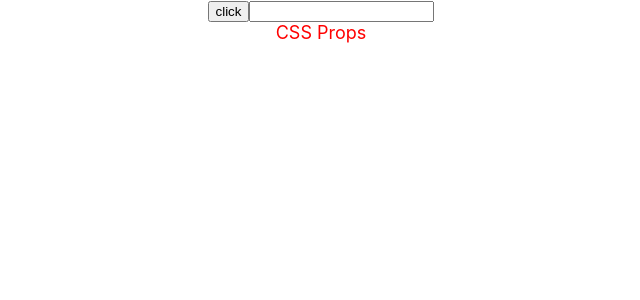
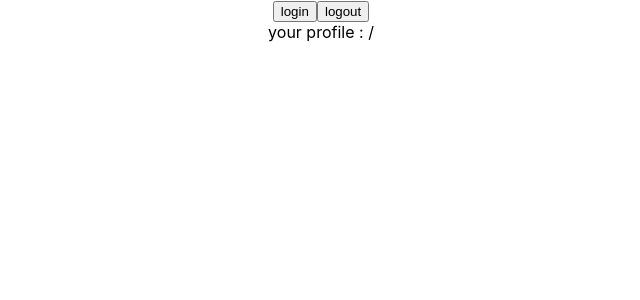
Before and after one commit to 10009ukk/react-ts-practice, a React (Create React App) app: page / in a window 1280 px wide. Shown: the top 300 px of the page, without its empty margins (319-959 px from the left). Built offline with nearby package versions, Linux system fonts and the light colour scheme.

Commit message:
usestate change to authUser type / null

```diff
--- a/src/App.tsx
+++ b/src/App.tsx
@@ -1,19 +1,11 @@
-import { useState } from 'react';
 import './App.css';
-import { Button } from "./components/props/Button"
-import { Input } from './components/props/Input';
-import { CSS } from './components/props/CSS';
+import { User } from './components/state/User';
 
 function App() {
-  const [value, setValue] = useState("");
 
   return (
     <div className="App">
-      <Button onClick={(event) => {
-        console.log("on click", event);
-      }} />
-      <Input value={value} onChange={(event) => setValue(event.target.value)} />
-      <CSS styles={{color: "red", fontSize: "large"}} />
+      <User />
     </div>
   );
 }
--- /dev/null
+++ b/src/components/state/User.tsx
@@ -0,0 +1,28 @@
+import { useState } from "react"
+
+type AuthUser = {
+    name: string,
+    email: string
+}
+
+export const User = () => {
+    const [user, setUser] = useState<AuthUser | null>(null);
+
+    const login = () => {
+        setUser({
+            name: "Man",
+            email: "jeongmal00@naver.com"
+        })
+    }
+
+    const logout = () => {
+        setUser(null)
+    }
+    return (
+        <div>
+            <button onClick={login}>login</button>
+            <button onClick={logout}>logout</button>
+            <div>your profile : {user?.name} / {user?.email}</div>
+        </div>
+    )
+}
```
